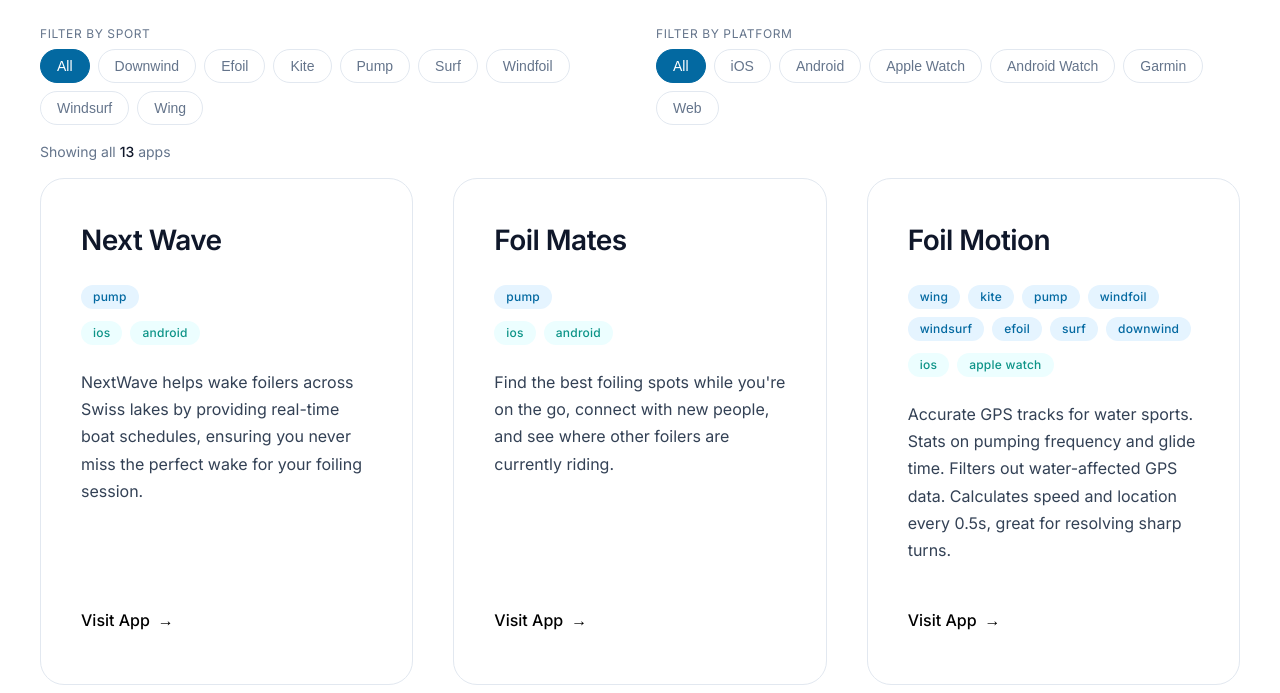
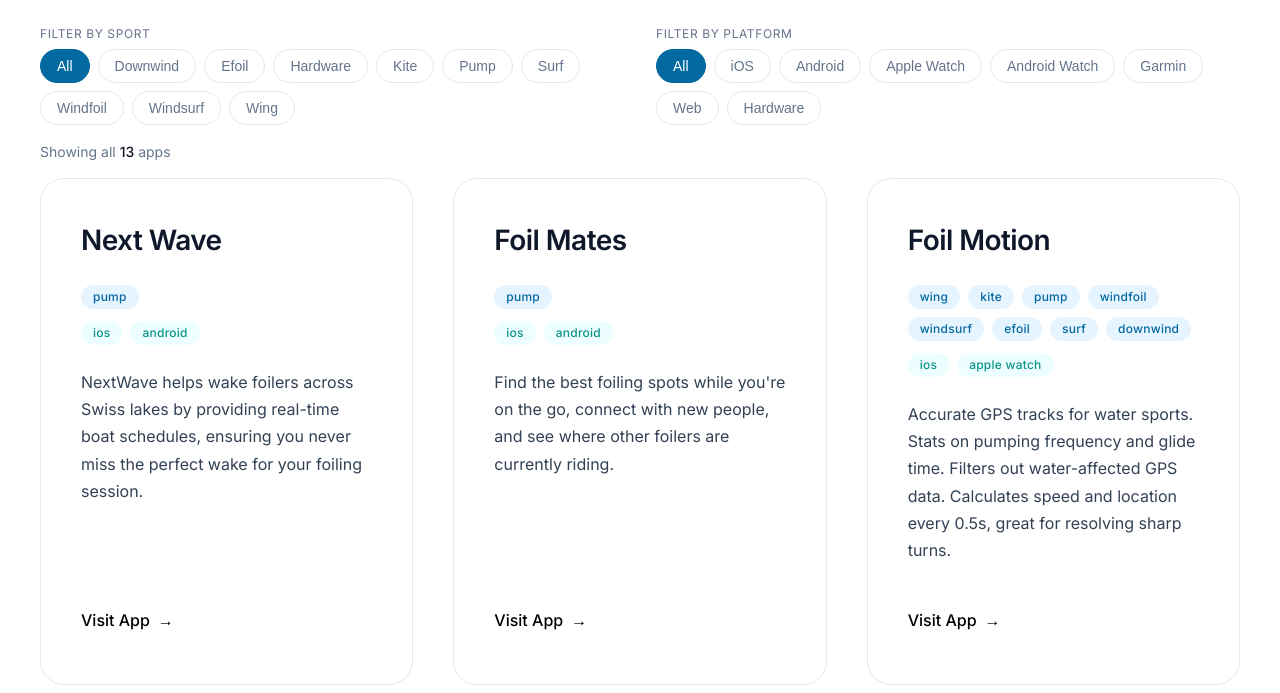
Before and after one commit to pfederi/foilapps, a plain HTML site: page index.html in a window 1280 px wide. Shown: the part 107-800 px from the top of the page. Drawn offline with Linux system fonts and the light colour scheme.

Commit message:
Add "hardware" to the sports list for the Smartfoil app in apps.json and include a Hardware filter button in index.html for improved user navigation.

```diff
--- a/apps.json
+++ b/apps.json
@@ -38,7 +38,7 @@
     {
       "name": "Smartfoil",
       "url": "https://www.getsmartfoil.com/",
-      "sport": ["wingfoil", "kitefoil", "pumpfoil", "windfoil", "surffoil", "downwindfoil"],
+      "sport": ["wingfoil", "kitefoil", "pumpfoil", "windfoil", "surffoil", "downwindfoil", "hardware"],
       "platforms": ["ios", "android"],
       "description": "Master foiling faster with AI feedback and analysis."
     },
--- a/index.html
+++ b/index.html
@@ -423,6 +423,7 @@
                         <button class="filter-button" data-filter="platform-Android Watch">Android Watch</button>
                         <button class="filter-button" data-filter="platform-Garmin">Garmin</button>
                         <button class="filter-button" data-filter="platform-web">Web</button>
+                        <button class="filter-button" data-filter="Hardware">Hardware</button>
                     </div>
                 </div>
             </div>
```
